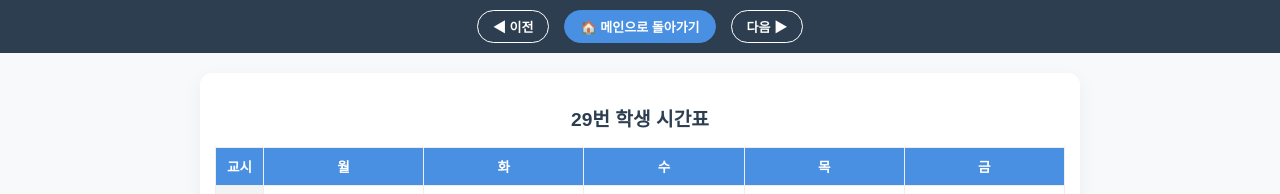
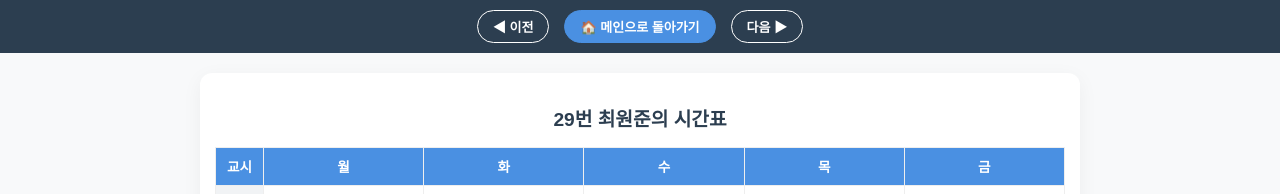
Before and after one commit to kimyunho0918-creator/timeset, a plain HTML site: page test-29.html in a window 1280 px wide. Shown: the top 194 px of the page. Drawn offline with Linux system fonts and the light colour scheme.

```diff
--- a/test-29.html
+++ b/test-29.html
@@ -64,7 +64,7 @@
         ["7", ["체육탐구", "강희철", "3-1"], ["수학과제탐구", "김규진", "3-9"], ["", "", ""], ["일본문화","최기청","3-1"], ["채움", "-", "3-1"]]
     ];
 
-    document.getElementById('nameTag').innerText = `${studentNo}번 학생 시간표`;
+    document.getElementById('nameTag').innerText = `${studentNo}번 최원준의 시간표`;
 
     // 네비게이션 설정
     const p = studentNo > 1 ? studentNo - 1 : 31;
```
